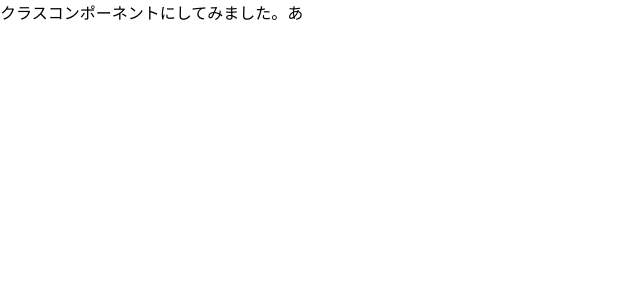
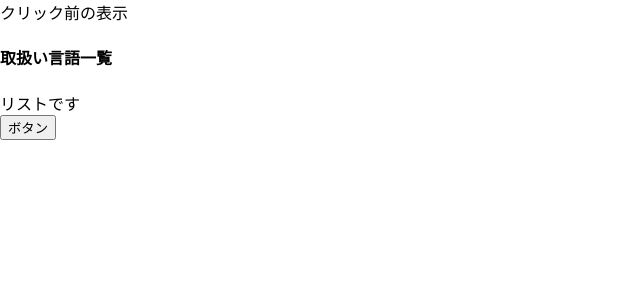
Before and after one commit to marieono/React-Tutorlal, a React (Create React App) app: page / in a window 1280 px wide. Shown: the top 300 px of the page, without its empty margins (0-640 px from the left). Built offline with nearby package versions, Linux system fonts and the light colour scheme.

Commit message:
変更？

```diff
--- a/src/App.js
+++ b/src/App.js
@@ -1,9 +1,26 @@
 import React from 'react';
+import { List } from './List';
 
 class App extends React.Component {
+  constructor(props) {
+    super(props);
+    this.state = { description: 'クリック前の表示' }
+  }
+
+  changeDescription() {
+    this.setState({
+      description: 'クリック後の表示です。'
+    })
+  }
+
   render() {
+    const { description } = this.state;
     return (
-      <div>クラスコンポーネントにしてみました。あ</div>
+      <div>
+        {description}
+        <List title="取扱い言語一覧" />
+        <button onClick={() => this.changeDescription()}>ボタン</button>
+      </div>
     )
   }
 }
```
Also changed, not shown: src/List.js (+7 -1 lines).
